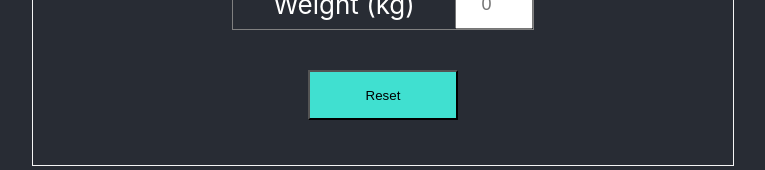
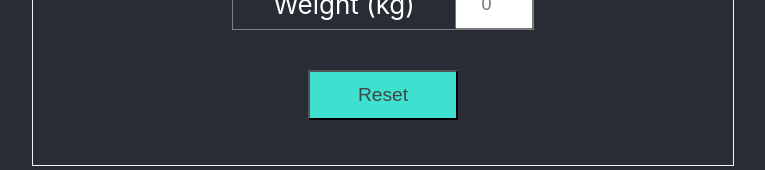
Before and after one commit to ahsanz024/react-bmi-calculator, a React (Create React App) app: page / in a window 1280 px wide. Shown: the part 459-629 px from the top of the page, without its empty margins (257-1022 px from the left). Built offline with nearby package versions, Linux system fonts and the light colour scheme.

Commit message:
fix: reset button styles

```diff
--- a/src/App.css
+++ b/src/App.css
@@ -33,7 +33,8 @@
   width: 150px;
   height: 50px;
   margin: 20px auto;
-  background: turquoise;
+  font-size: 1.2rem;
+  color: #444444;
 }
 
 .Input-Field {
```
